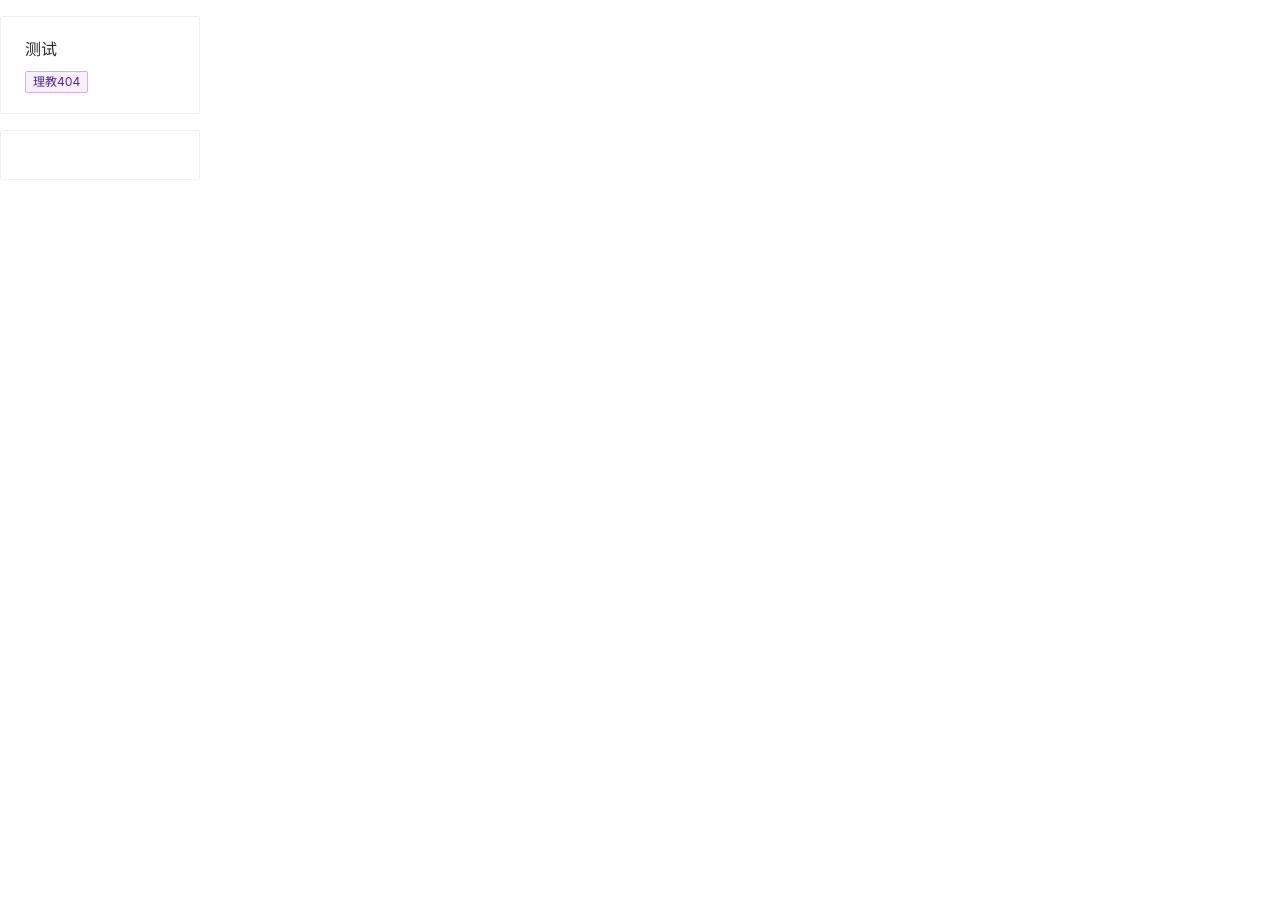
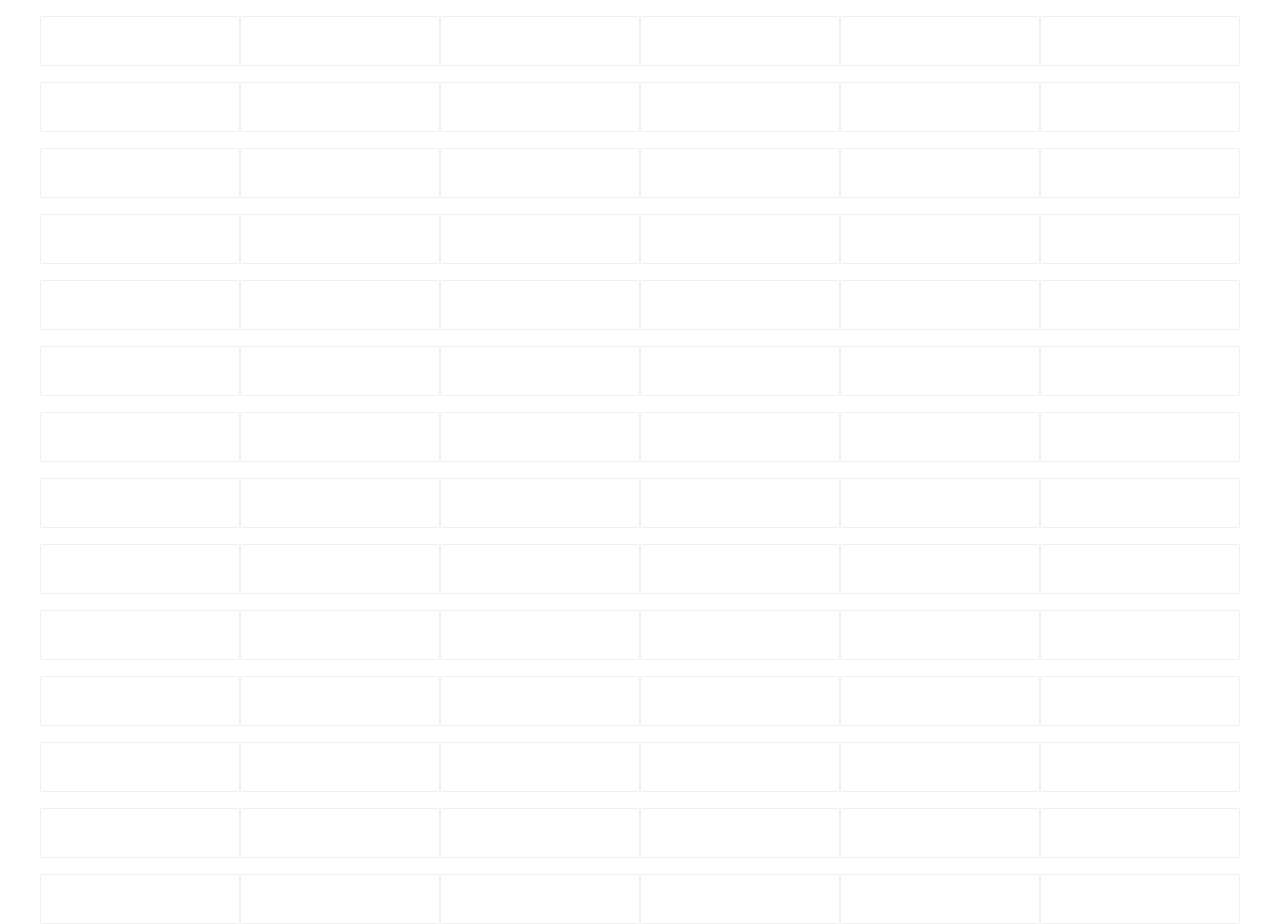
Before and after one commit to wr786/Curriculum, a React (Create React App) app: page / in a window 1280 px wide. Before the commit the page ends 816 px from the top, so only its background shows below. Built offline with nearby package versions, Linux system fonts and the light colour scheme.

Commit message:
feature: curriculum table (empty)

```diff
--- a/src/App.js
+++ b/src/App.js
@@ -1,17 +1,11 @@
 import './App.css';
-import Course from './Course.js'
+import Curriculum from './Curriculum.js'
+
 
 function App() {
   return (
     <div className="App">
-      <Course
-        classname = "测试"
-        classroom = "理教404"
-      />
-      <Course
-        classname = "__DISABLED"
-        classroom = ""
-      />
+      <Curriculum />
     </div>
   );
 }
--- /dev/null
+++ b/src/Curriculum.js
@@ -0,0 +1,78 @@
+import React from 'react';
+import Course from './Course.js'
+import { Row, Col } from 'antd';
+
+class Curriculum extends React.Component {
+  constructor(props) {
+    super(props);
+    /*
+      对于北京大学，
+      一周有七天，每天有十二节课，那么我们总共有84个单元格
+      从左到右排，
+          1  2  3  4  5  6  7
+          月 火 水 木 金 土 日
+      一  0  1  2  3  4  5  6
+      二  7  8  9 10 11 12 13 ...
+    */
+    this.state = {
+      dates: 7,
+      totclasses: 12,
+      classes: Array(84).fill({
+        classname: "__DISABLED",
+        classroom: "",
+      }),
+    };
+  }
+
+  // 获取日期
+  get_date = (idx) => {
+    return idx % this.state.dates + 1;
+  }
+
+  // 获取是第几节课
+  get_classtime = (idx) => {
+    return Math.floor(idx / this.state.dates) + 1;
+  }
+
+  // 计算编号
+  calc_idx = (date, classtime) => {
+    return (date-1) + (classtime-1)*this.state.dates;
+  }
+
+  // 渲染课程
+  render_class = (date, classtime) => {
+    let idx = this.calc_idx(date, classtime);
+    return (<Course
+      classname = {this.state.classes[idx].classname}
+      classroom = {this.state.classes[idx].classroom}
+    />);
+  }
+
+  // 渲染一周的一行课程
+  render_row = (rowNum) => {
+    let row = [];
+    for (let j = 1; j <= this.state.totclasses; j++) {
+      row.push(<Col>{this.render_class(rowNum, j)}</Col>)
+    }
+    return row;
+  }
+
+  render() {
+    /* 一行有24格，那么每格就是3 */
+    let curriculum = [];
+    for (let i = 1; i <= this.state.dates; i++) {
+      curriculum.push(
+        <Row type="flex" justify="center" align="middle">
+          {this.render_row(i)}
+        </Row>
+      )
+    }
+    return (
+      <div className="curriculum">
+        {curriculum}
+      </div>
+    );
+  }
+}
+
+export default Curriculum;
```
